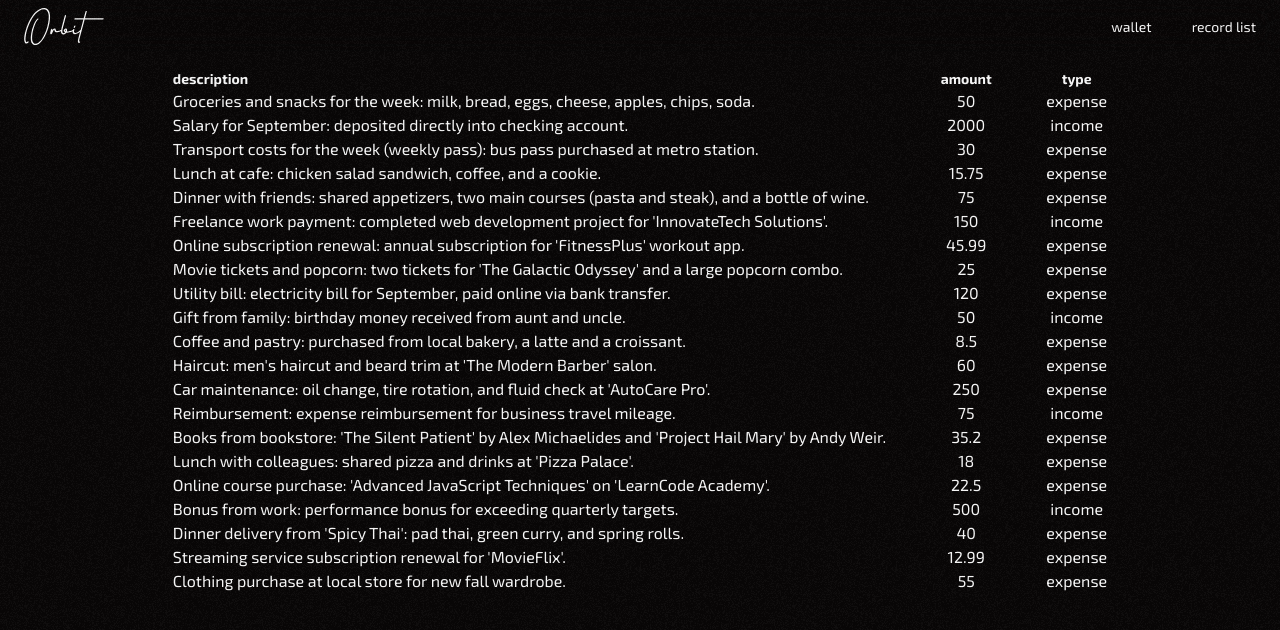
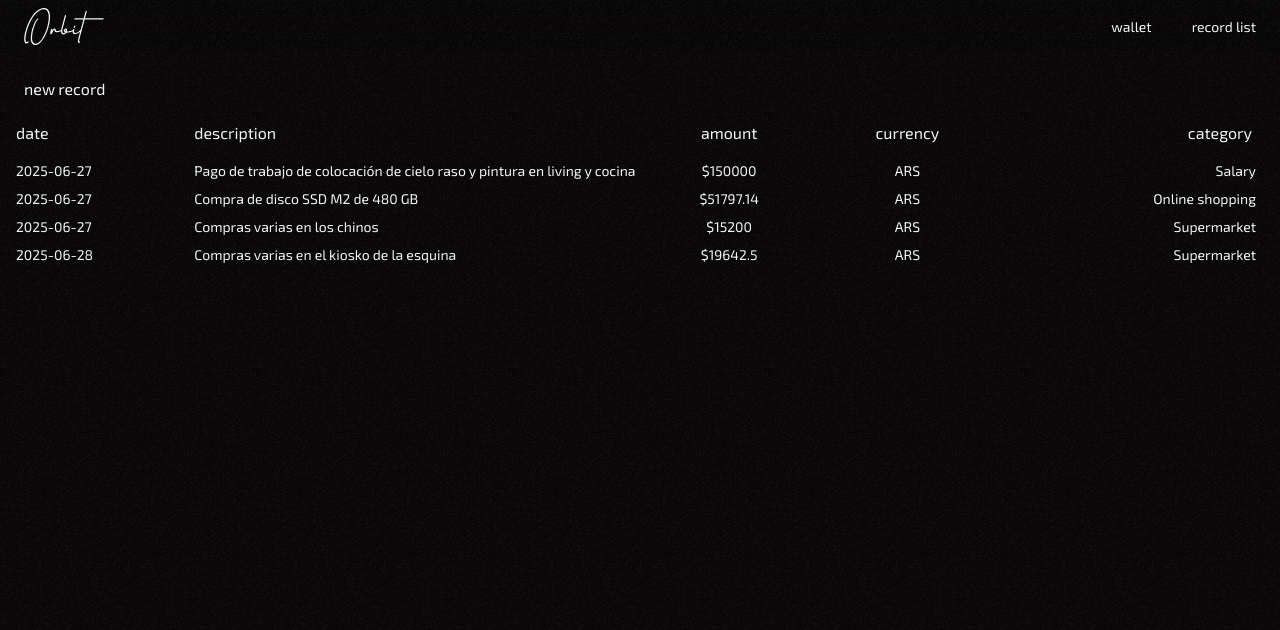
Before and after one commit to AlejandroDalzotto/orbit, a Next.js app: page / in a window 1280 px wide. Shown: the top 630 px of the page. Built offline with nearby package versions, Linux system fonts and the light colour scheme.

Commit message:
feat: update records data structure and enhance records visualization

```diff
--- a/src/app/page.tsx
+++ b/src/app/page.tsx
@@ -1,155 +1,85 @@
-const records = [
+import type { Transaction } from "@/lib/definitions";
+import clsx from "clsx";
+
+const records: Transaction[] = [
   {
-    date: "2023-10-01",
-    type: "expense",
-    amount: 50,
-    description: "Groceries and snacks for the week: milk, bread, eggs, cheese, apples, chips, soda."
+    date: "2025-06-27",
+    id: "1",
+    createdAt: "2025-06-30",
+    updatedAt: "2025-06-30",
+    currency: "ARS",
+    category: "Salary",
+    type: "income",
+    amount: 150000,
+    description: "Pago de trabajo de colocación de cielo raso y pintura en living y cocina"
   },
   {
-    date: "2023-10-01",
-    type: "income",
-    amount: 2000,
-    description: "Salary for September: deposited directly into checking account."
+    date: "2025-06-27",
+    id: "2",
+    createdAt: "2025-06-30",
+    updatedAt: "2025-06-30",
+    currency: "ARS",
+    category: "Online shopping",
+    type: "expense",
+    amount: 51797.14,
+    description: "Compra de disco SSD M2 de 480 GB"
   },
   {
-    date: "2023-10-02",
+    date: "2025-06-27",
+    id: "3",
+    createdAt: "2025-06-30",
+    updatedAt: "2025-06-30",
+    currency: "ARS",
+    category: "Supermarket",
     type: "expense",
-    amount: 30,
-    description: "Transport costs for the week (weekly pass): bus pass purchased at metro station."
+    amount: 15200,
+    description: "Compras varias en los chinos"
   },
   {
-    date: "2023-10-03",
+    date: "2025-06-28",
+    id: "4",
+    createdAt: "2025-06-30",
+    updatedAt: "2025-06-30",
+    currency: "ARS",
+    category: "Supermarket",
     type: "expense",
-    amount: 15.75,
-    description: "Lunch at cafe: chicken salad sandwich, coffee, and a cookie."
-  },
-  {
-    date: "2023-10-04",
-    type: "expense",
-    amount: 75,
-    description: "Dinner with friends: shared appetizers, two main courses (pasta and steak), and a bottle of wine."
-  },
-  {
-    date: "2023-10-05",
-    type: "income",
-    amount: 150,
-    description: "Freelance work payment: completed web development project for 'InnovateTech Solutions'."
-  },
-  {
-    date: "2023-10-06",
-    type: "expense",
-    amount: 45.99,
-    description: "Online subscription renewal: annual subscription for 'FitnessPlus' workout app."
-  },
-  {
-    date: "2023-10-07",
-    type: "expense",
-    amount: 25,
-    description: "Movie tickets and popcorn: two tickets for 'The Galactic Odyssey' and a large popcorn combo."
-  },
-  {
-    date: "2023-10-08",
-    type: "expense",
-    amount: 120,
-    description: "Utility bill: electricity bill for September, paid online via bank transfer."
-  },
-  {
-    date: "2023-10-09",
-    type: "income",
-    amount: 50,
-    description: "Gift from family: birthday money received from aunt and uncle."
-  },
-  {
-    date: "2023-10-10",
-    type: "expense",
-    amount: 8.50,
-    description: "Coffee and pastry: purchased from local bakery, a latte and a croissant."
-  },
-  {
-    date: "2023-10-11",
-    type: "expense",
-    amount: 60,
-    description: "Haircut: men's haircut and beard trim at 'The Modern Barber' salon."
-  },
-  {
-    date: "2023-10-12",
-    type: "expense",
-    amount: 250,
-    description: "Car maintenance: oil change, tire rotation, and fluid check at 'AutoCare Pro'."
-  },
-  {
-    date: "2023-10-13",
-    type: "income",
-    amount: 75,
-    description: "Reimbursement: expense reimbursement for business travel mileage."
-  },
-  {
-    date: "2023-10-14",
-    type: "expense",
-    amount: 35.20,
-    description: "Books from bookstore: 'The Silent Patient' by Alex Michaelides and 'Project Hail Mary' by Andy Weir."
-  },
-  {
-    date: "2023-10-15",
-    type: "expense",
-    amount: 18,
-    description: "Lunch with colleagues: shared pizza and drinks at 'Pizza Palace'."
-  },
-  {
-    date: "2023-10-16",
-    type: "expense",
-    amount: 22.50,
-    description: "Online course purchase: 'Advanced JavaScript Techniques' on 'LearnCode Academy'."
-  },
-  {
-    date: "2023-10-17",
-    type: "income",
-    amount: 500,
-    description: "Bonus from work: performance bonus for exceeding quarterly targets."
-  },
-  {
-    date: "2023-10-18",
-    type: "expense",
-    amount: 40,
-    description: "Dinner delivery from 'Spicy Thai': pad thai, green curry, and spring rolls."
-  },
-  {
-    date: "2023-10-19",
-    type: "expense",
-    amount: 12.99,
-    description: "Streaming service subscription renewal for 'MovieFlix'."
-  },
-  {
-    date: "2023-10-20",
-    type: "expense",
-    amount: 55,
-    description: "Clothing purchase at local store for new fall wardrobe."
+    amount: 19642.50,
+    description: "Compras varias en el kiosko de la esquina"
   }
 ];
 
 export default function Home() {
   return (
     <div className="flex flex-col w-full h-full p-4 overflow-y-auto">
-      <table className="max-h-full mx-auto table-fixed h-fit record-list">
-        <thead>
-          <tr>
-            <th className="text-sm text-start">description</th>
-            <th className="text-sm text-center">amount</th>
-            <th className="text-sm text-center max-w-40">type</th>
-          </tr>
-        </thead>
-        <tbody>
-          {
-            records.map(record => (
-              <tr key={record.description} className="transition-all record-item">
-                <td className="truncate">{record.description}</td>
-                <td className="w-40 text-center">{record.amount}</td>
-                <td className="text-center">{record.type}</td>
-              </tr>
-            ))
-          }
-        </tbody>
-      </table>
+      <button className="p-2 w-fit">new record</button>
+      <div className="container flex flex-col w-full max-h-full mx-auto h-fit record-list">
+        <div className="grid items-center py-2 transition-opacity grid-cols-[repeat(14,_minmax(0,_1fr))]">
+          <p className="col-span-2">date</p>
+          <p className="col-span-5 truncate">description</p>
+          <p className="col-span-2 text-center">amount</p>
+          <p className="col-span-2 text-center">currency</p>
+          <span className="col-span-3 px-3 py-1 truncate transition-colors rounded-full place-self-end hover:bg-white/5">category</span>
+        </div>
+        {
+          records.map(r => {
+
+            return (
+              <div className={clsx(
+                "text-sm grid items-center transition-all grid-cols-[repeat(14,_minmax(0,_1fr))] record-item",
+                { "hover:text-green-400": r.type === "income" },
+                { "hover:text-red-400": r.type === "expense" },
+              )} key={r.id}>
+                <p className="col-span-2">{r.date}</p>
+                <p className="col-span-5 truncate">{r.description}</p>
+                <p className="col-span-2 text-center">${r.amount}</p>
+                <p className="col-span-2 text-center">{r.currency}</p>
+                <span className="col-span-3 px-2 py-1 truncate place-self-end">{r.category}</span>
+              </div>
+            )
+
+          })
+        }
+      </div>
     </div>
   );
 }
```
